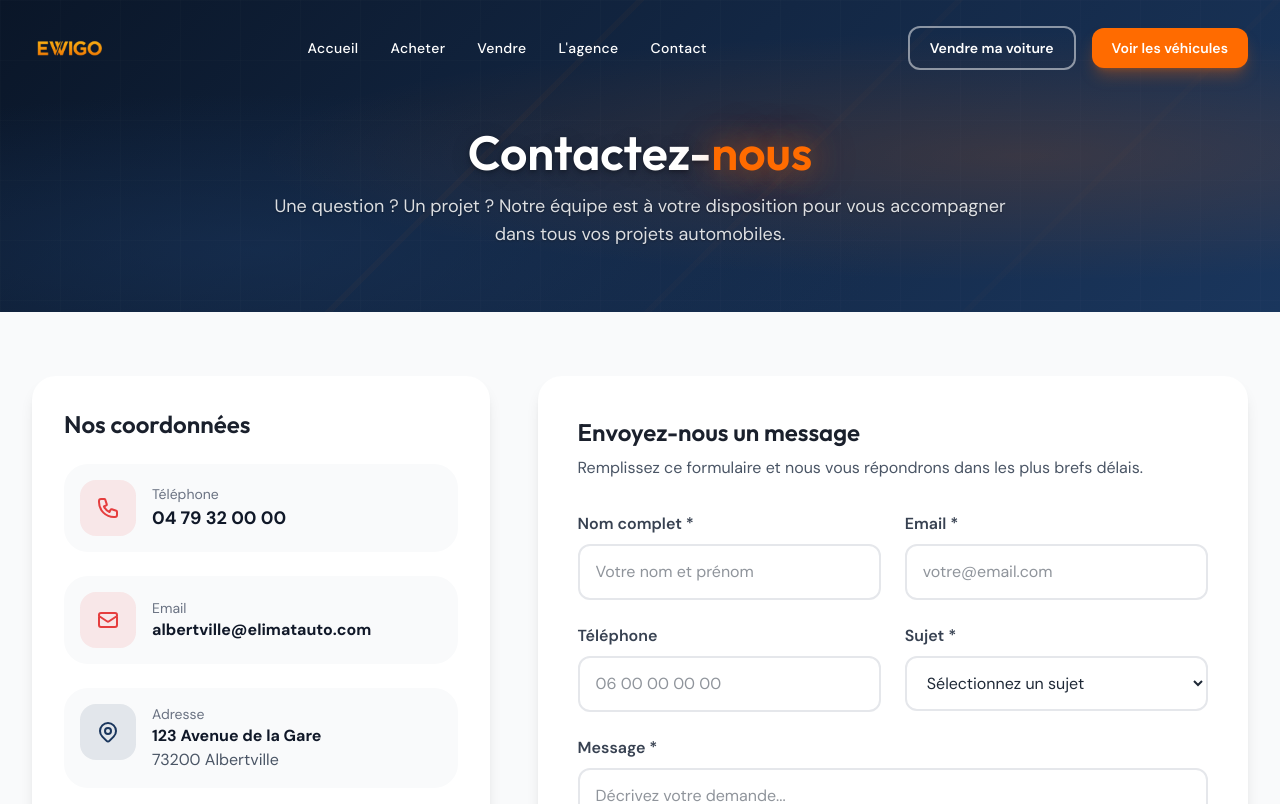
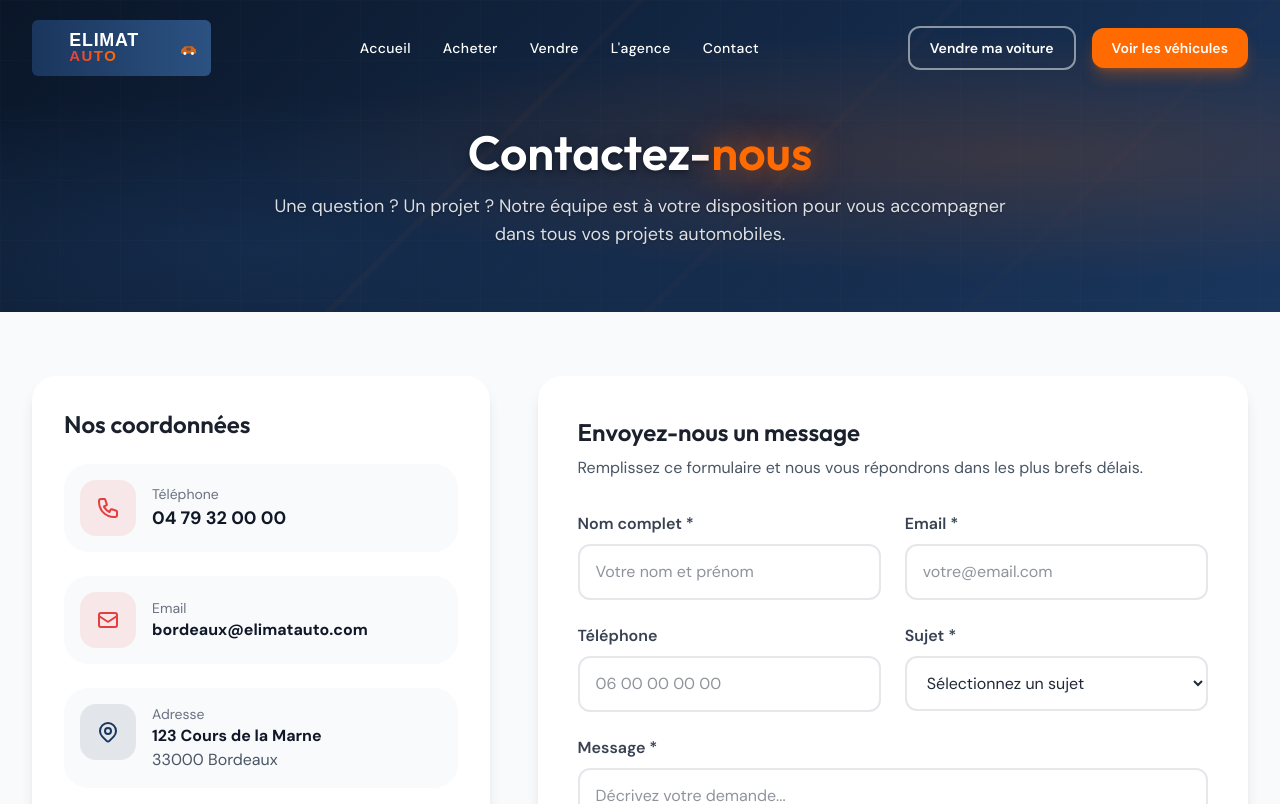
Before and after one commit to Lomig22/ewigo, a Next.js app: page /contact in a window 1280 px wide. Shown: the top 804 px of the page. Built offline with nearby package versions, Linux system fonts and the light colour scheme.

Commit message:
Migration vers ELIMAT AUTO Bordeaux : remplacement Albertville par Bordeaux et création du nouveau logo

```diff
--- a/src/app/agence/page.tsx
+++ b/src/app/agence/page.tsx
@@ -94,7 +94,7 @@ export default function AgencePage() {
                   color: '#FF6B00',
                   textShadow: '0 0 30px rgba(255,107,0,0.5), 0 0 60px rgba(255,107,0,0.3)'
                 }}
-              >ELIMAT AUTO</span> Albertville
+              >ELIMAT AUTO</span> Bordeaux
             </h1>
             <p
               className="text-lg"
@@ -103,7 +103,7 @@ export default function AgencePage() {
                 textShadow: '0 1px 2px rgba(0,0,0,0.3)'
               }}
             >
-              Depuis plus de 10 ans, nous accompagnons les habitants de la Savoie
+              Depuis plus de 10 ans, nous accompagnons les habitants de la Gironde
               dans l&apos;achat et la vente de véhicules d&apos;occasion en toute confiance.
             </p>
           </motion.div>
@@ -129,8 +129,8 @@ export default function AgencePage() {
               </h2>
               <div className="space-y-4 text-gray-600 leading-relaxed">
                 <p>
-                  Fondée en 2014, ELIMAT AUTO Albertville est née d&apos;une volonté simple :
-                  offrir aux habitants de la Tarentaise un service de qualité pour
+                  Fondée en 2014, ELIMAT AUTO Bordeaux est née d&apos;une volonté simple :
+                  offrir aux habitants de la région bordelaise un service de qualité pour
                   l&apos;achat et la vente de véhicules d&apos;occasion.
                 </p>
                 <p>
@@ -169,7 +169,7 @@ export default function AgencePage() {
               <div className="relative">
                 <Image
                   src="https://images.unsplash.com/photo-1560958089-b8a1929cea89?w=800"
-                  alt="Showroom ELIMAT AUTO Albertville"
+                  alt="Showroom ELIMAT AUTO Bordeaux"
                   width={600}
                   height={400}
                   className="rounded-3xl shadow-2xl"
@@ -189,8 +189,8 @@ export default function AgencePage() {
                       </svg>
                     </div>
                     <div>
-                      <p className="font-bold text-gray-900">Albertville, Savoie</p>
-                      <p className="text-sm text-gray-500">123 Avenue de la Gare</p>
+                      <p className="font-bold text-gray-900">Bordeaux, Gironde</p>
+                      <p className="text-sm text-gray-500">123 Cours de la Marne</p>
                     </div>
                   </div>
                 </motion.div>
@@ -301,7 +301,7 @@ export default function AgencePage() {
                 Venez nous rencontrer
               </h2>
               <p className="text-gray-600 mb-8 leading-relaxed">
-                Notre agence est située en plein cœur d&apos;Albertville, facilement accessible
+                Notre agence est située en plein cœur de Bordeaux, facilement accessible
                 avec un parking gratuit à disposition. Notre équipe vous accueille du lundi
                 au samedi pour tous vos projets automobiles.
               </p>
@@ -316,7 +316,7 @@ export default function AgencePage() {
                   </div>
                   <div>
                     <h4 className="font-semibold text-gray-900 mb-1">Adresse</h4>
-                    <p className="text-gray-600">123 Avenue de la Gare<br />73200 Albertville</p>
+                    <p className="text-gray-600">123 Cours de la Marne<br />33000 Bordeaux</p>
                   </div>
                 </div>
 
@@ -329,8 +329,8 @@ export default function AgencePage() {
                   <div>
                     <h4 className="font-semibold text-gray-900 mb-1">Horaires d&apos;ouverture</h4>
                     <p className="text-gray-600">
-                      Lundi - Vendredi : 9h00 - 19h00<br />
-                      Samedi : 9h00 - 18h00<br />
+                      123 Cours de la Marne<br />
+                      33000 Bordeaux : 9h00 - 18h00<br />
                       Dimanche : Fermé
                     </p>
                   </div>
@@ -346,7 +346,7 @@ export default function AgencePage() {
                     <h4 className="font-semibold text-gray-900 mb-1">Contact</h4>
                     <p className="text-gray-600">
                       <a href="tel:0479320000" className="hover:text-[#e53e3e]">04 79 32 00 00</a><br />
-                      <a href="mailto:albertville@elimatauto.com" className="hover:text-[#e53e3e]">albertville@elimatauto.com</a>
+                      <a href="mailto:bordeaux@elimatauto.com" className="hover:text-[#e53e3e]">bordeaux@elimatauto.com</a>
                     </p>
                   </div>
                 </div>
@@ -377,7 +377,7 @@ export default function AgencePage() {
                   allowFullScreen
                   loading="lazy"
                   referrerPolicy="no-referrer-when-downgrade"
-                  title="Localisation ELIMAT AUTO Albertville"
+                  title="Localisation ELIMAT AUTO Bordeaux"
                 />
               </div>
             </motion.div>
--- a/src/app/contact/page.tsx
+++ b/src/app/contact/page.tsx
@@ -103,7 +103,7 @@ export default function ContactPage() {
                   </a>
 
                   <a
-                    href="mailto:albertville@elimatauto.com"
+                    href="mailto:bordeaux@elimatauto.com"
                     className="flex items-center gap-4 p-4 bg-gray-50 rounded-2xl hover:bg-[#e53e3e]/5 transition-colors group"
                   >
                     <div className="w-14 h-14 bg-[#e53e3e]/10 rounded-xl flex items-center justify-center group-hover:bg-[#e53e3e] transition-colors">
@@ -113,7 +113,7 @@ export default function ContactPage() {
                     </div>
                     <div>
                       <p className="text-sm text-gray-500">Email</p>
-                      <p className="font-bold text-gray-900">albertville@elimatauto.com</p>
+                      <p className="font-bold text-gray-900">bordeaux@elimatauto.com</p>
                     </div>
                   </a>
 
@@ -126,8 +126,8 @@ export default function ContactPage() {
                     </div>
                     <div>
                       <p className="text-sm text-gray-500">Adresse</p>
-                      <p className="font-bold text-gray-900">123 Avenue de la Gare</p>
-                      <p className="text-gray-600">73200 Albertville</p>
+                      <p className="font-bold text-gray-900">123 Cours de la Marne</p>
+                      <p className="text-gray-600">33000 Bordeaux</p>
                     </div>
                   </div>
 
@@ -391,7 +391,7 @@ export default function ContactPage() {
               allowFullScreen
               loading="lazy"
               referrerPolicy="no-referrer-when-downgrade"
-              title="Localisation ELIMAT AUTO Albertville"
+              title="Localisation ELIMAT AUTO Bordeaux"
             />
           </motion.div>
         </div>
--- a/src/app/globals.css
+++ b/src/app/globals.css
@@ -1,7 +1,7 @@
 @import "tailwindcss";
 
 /* =============================================
-   ELIMAT AUTO ALBERTVILLE - Design System Premium
+   ELIMAT AUTO BORDEAUX - Design System Premium
    ============================================= */
 
 :root {
--- a/src/app/vehicule/[id]/page.tsx
+++ b/src/app/vehicule/[id]/page.tsx
@@ -233,12 +233,12 @@ export default function VehicleDetailPage({ params }: PageProps) {
                       <span className="text-[#e53e3e] font-bold text-lg">EW</span>
                     </div>
                     <div>
-                      <h4 className="font-bold text-gray-900">ELIMAT AUTO Albertville</h4>
-                      <p className="text-sm text-gray-500">123 Avenue de la Gare</p>
+                      <h4 className="font-bold text-gray-900">ELIMAT AUTO Bordeaux</h4>
+                      <p className="text-sm text-gray-500">123 Cours de la Marne</p>
                     </div>
                   </div>
                   <div className="text-sm text-gray-600 space-y-1">
-                    <p>📍 73200 Albertville</p>
+                    <p>📍 33000 Bordeaux</p>
                     <p>🕐 Lun-Ven: 9h-19h | Sam: 9h-18h</p>
                   </div>
                 </div>
--- a/src/components/Footer.tsx
+++ b/src/components/Footer.tsx
@@ -34,16 +34,16 @@ export default function Footer() {
           <div className="lg:col-span-1">
             <Link href="/" className="inline-block mb-6">
               <Image
-                src="/next.config.webp"
-                alt="ELIMAT AUTO Albertville"
+                src="/elimat-auto-logo.svg"
+                alt="ELIMAT AUTO Bordeaux"
                 width={240}
                 height={75}
-                className="h-14 w-auto brightness-0 invert opacity-90 hover:opacity-100 transition-opacity"
+                className="h-14 w-auto opacity-90 hover:opacity-100 transition-opacity"
               />
             </Link>
             <p className="text-gray-400 text-sm leading-relaxed mb-6">
               Votre partenaire de confiance pour l&apos;achat et la vente de véhicules d&apos;occasion
-              à Albertville et ses environs.
+              à Bordeaux et ses environs.
             </p>
             <div className="flex gap-4">
               {/* Social Icons */}
@@ -121,8 +121,8 @@ export default function Footer() {
                   <path strokeLinecap="round" strokeLinejoin="round" strokeWidth={2} d="M15 11a3 3 0 11-6 0 3 3 0 016 0z" />
                 </svg>
                 <div>
-                  <p>123 Avenue de la Gare</p>
-                  <p>73200 Albertville</p>
+                  <p>123 Cours de la Marne</p>
+                  <p>33000 Bordeaux</p>
                 </div>
               </div>
               <div className="flex items-center gap-3">
@@ -137,8 +137,8 @@ export default function Footer() {
                 <svg className="w-5 h-5 text-[#e53e3e] flex-shrink-0" fill="none" viewBox="0 0 24 24" stroke="currentColor">
                   <path strokeLinecap="round" strokeLinejoin="round" strokeWidth={2} d="M3 8l7.89 5.26a2 2 0 002.22 0L21 8M5 19h14a2 2 0 002-2V7a2 2 0 00-2-2H5a2 2 0 00-2 2v10a2 2 0 002 2z" />
                 </svg>
-                <a href="mailto:albertville@elimatauto.com" className="hover:text-white transition-colors">
-                  albertville@elimatauto.com
+                <a href="mailto:bordeaux@elimatauto.com" className="hover:text-white transition-colors">
+                  bordeaux@elimatauto.com
                 </a>
               </div>
               <div className="flex items-start gap-3">
@@ -160,7 +160,7 @@ export default function Footer() {
         <div className="container-custom py-6">
           <div className="flex flex-col md:flex-row justify-between items-center gap-4">
             <p className="text-gray-500 text-sm">
-              © {new Date().getFullYear()} ELIMAT AUTO Albertville. Tous droits réservés.
+              © {new Date().getFullYear()} ELIMAT AUTO Bordeaux. Tous droits réservés.
             </p>
             <div className="flex gap-6">
               {footerLinks.legal.map((link) => (
--- a/src/components/Header.tsx
+++ b/src/components/Header.tsx
@@ -38,8 +38,8 @@ export default function Header() {
           {/* Logo */}
           <Link href="/" className="flex items-center gap-2 group">
             <Image
-              src="/next.config.webp"
-              alt="ELIMAT AUTO Albertville"
+              src="/elimat-auto-logo.svg"
+              alt="ELIMAT AUTO Bordeaux"
               width={240}
               height={75}
               className="h-14 w-auto transition-all duration-300 group-hover:scale-105"
--- a/src/data/reviews.ts
+++ b/src/data/reviews.ts
@@ -13,7 +13,7 @@ export const reviews: Review[] = [
   {
     id: 'r001',
     name: 'Laurent M.',
-    city: 'Albertville',
+    city: 'Bordeaux',
     rating: 5,
     comment: 'Service impeccable ! J\'ai vendu ma voiture en moins d\'une semaine. Équipe professionnelle et transparente sur tout le processus.',
     date: '2025-11-15',
@@ -40,9 +40,9 @@ export const reviews: Review[] = [
   {
     id: 'r004',
     name: 'Christine L.',
-    city: 'Albertville',
+    city: 'Bordeaux',
     rating: 4,
-    comment: 'Bonne estimation de ma voiture, vente rapide. Je recommande ELIMAT AUTO Albertville pour leur sérieux.',
+    comment: 'Bonne estimation de ma voiture, vente rapide. Je recommande ELIMAT AUTO Bordeaux pour leur sérieux.',
     date: '2025-09-22',
     type: 'vente',
   },
--- a/src/data/vehicles.ts
+++ b/src/data/vehicles.ts
@@ -1,4 +1,4 @@
-// Données mockées des véhicules ELIMAT AUTO Albertville
+// Données mockées des véhicules ELIMAT AUTO Bordeaux
 export interface Vehicle {
   id: string;
   brand: string;
```
Also changed, not shown: src/app/layout.tsx (+5 -5 lines), src/app/page.tsx (+6 -6 lines), public/elimat-auto-logo.svg (added), 1 other file (tests, documents, lock files or other folders).
